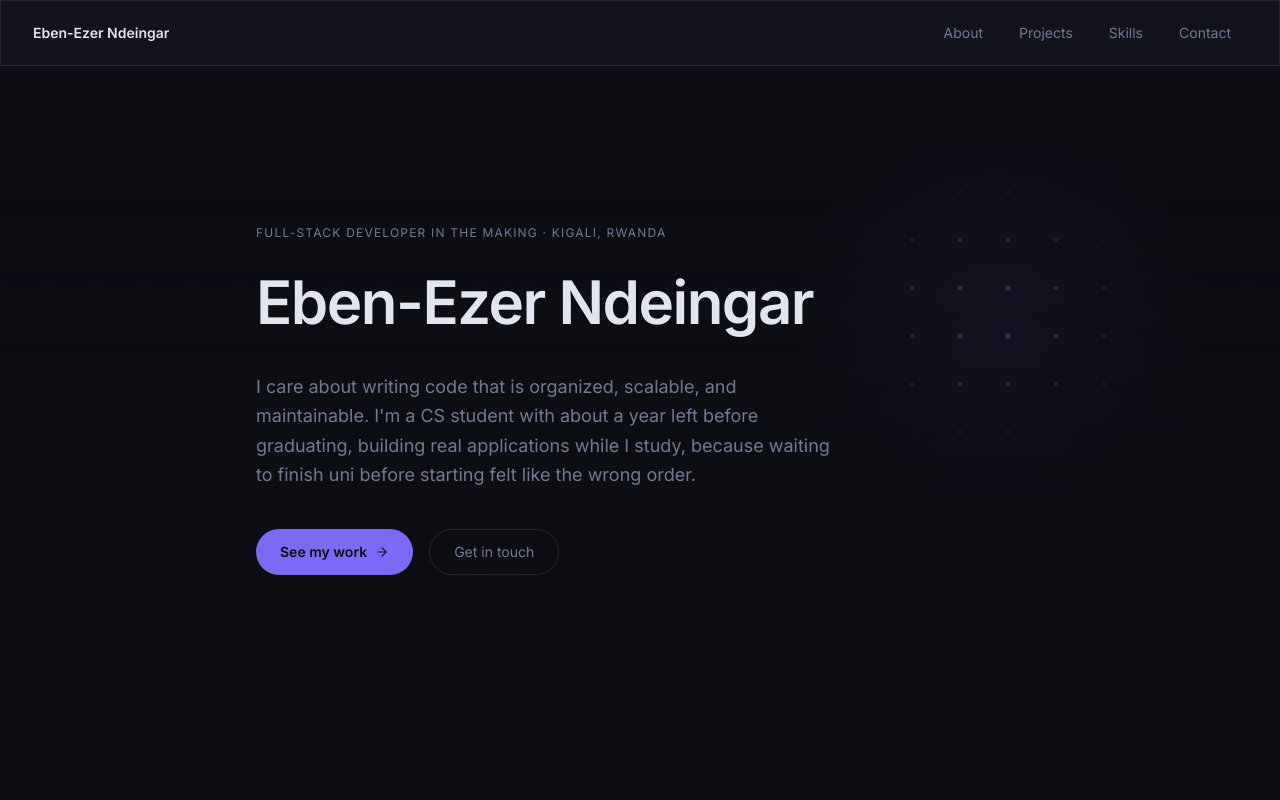
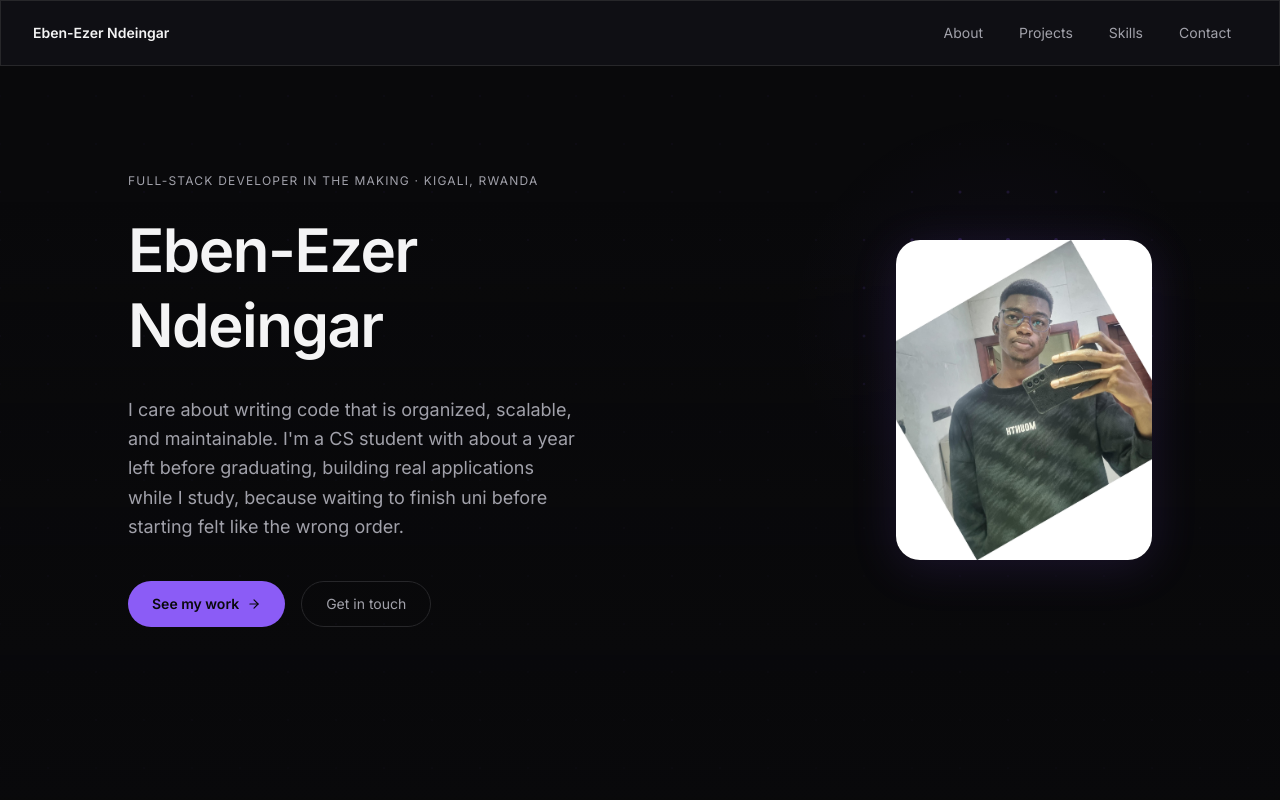
Before and after one commit to Zolender/Z-folio, a React (Vite) app: page / in a window 1280 px wide. Shown: the top 800 px of the page. Built offline with nearby package versions, Linux system fonts and the light colour scheme.

Commit message:
refactor: animation direction and color palette

```diff
--- a/src/components/layout/Background.tsx
+++ b/src/components/layout/Background.tsx
@@ -4,7 +4,7 @@ import { useMotion } from "../../hooks/useMotion";
 type Ripple = { x: number; y: number; radius: number; alpha: number };
 
 const SPACING = 48;
-const ACCENT = "124, 106, 247";
+const ACCENT = "139, 92, 246";
 const PROXIMITY_RADIUS = 180;
 const GLOW_RADIUS = 210;
 const RIPPLE_INTERVAL_MS = 80;
@@ -173,7 +173,7 @@ export default function Background() {
             className="absolute inset-0"
             style={{
               background:
-                "linear-gradient(to bottom, transparent 0%, transparent 25%, rgba(13,14,20,0.35) 65%, rgba(13,14,20,0.55) 100%)",
+                "linear-gradient(to bottom, transparent 0%, transparent 25%, rgba(9,9,11,0.35) 65%, rgba(9,9,11,0.55) 100%)",
             }}
           />
         </>
--- a/src/components/sections/About.tsx
+++ b/src/components/sections/About.tsx
@@ -5,7 +5,7 @@ export default function About() {
   const last = about.paragraphs.length - 1;
 
   return (
-    <SectionWrapper id="about" from="top-right">
+    <SectionWrapper id="about" from="left">
       <div className="max-w-3xl mx-auto w-full">
         <p className="text-xs tracking-widest uppercase text-muted mb-10">
           About
--- a/src/components/sections/Contact.tsx
+++ b/src/components/sections/Contact.tsx
@@ -38,7 +38,7 @@ export default function Contact() {
   }
 
   return (
-    <SectionWrapper id="contact" from="bottom-right">
+    <SectionWrapper id="contact" from="right">
       <div className="max-w-3xl mx-auto w-full">
         <p className="text-xs tracking-widest uppercase text-muted mb-4">
           Contact
--- a/src/components/sections/Hero.tsx
+++ b/src/components/sections/Hero.tsx
@@ -54,18 +54,20 @@ export default function Hero() {
     <SectionWrapper className="min-h-screen flex flex-col justify-center" noAnimation>
       <motion.div style={{ y, opacity, scale }}>
         <motion.div
-          className="max-w-3xl mx-auto w-full"
+          className="max-w-5xl mx-auto w-full grid grid-cols-1 md:grid-cols-2 gap-12 md:gap-16 items-center"
           initial={reduced ? false : { opacity: 0, y: 24 }}
           animate={{ opacity: 1, y: 0 }}
           transition={{ duration: 0.65, ease: "easeOut" }}
         >
+          {/* Text */}
+          <div>
             <p className="text-xs tracking-widest uppercase text-muted mb-6">
               {hero.tagline}
             </p>
-          <h1 className="text-6xl font-semibold tracking-tight text-ink leading-tight mb-8">
+            <h1 className="text-5xl md:text-6xl font-semibold tracking-tight text-ink leading-tight mb-8">
               {hero.name}
             </h1>
-          <p className="text-lg text-muted max-w-xl leading-relaxed mb-10">
+            <p className="text-lg text-muted max-w-md leading-relaxed mb-10">
               {hero.bio}
             </p>
             <div className="flex gap-4">
@@ -85,6 +87,19 @@ export default function Hero() {
                 {hero.ctas.secondary.label}
               </MagneticLink>
             </div>
+          </div>
+
+          {/* Photo */}
+          <div className="flex justify-center md:justify-end order-first md:order-last">
+            <div className="relative">
+              <img
+                src="/me.jpg"
+                alt="Eben-Ezer Ndeingar"
+                className="w-56 h-72 md:w-64 md:h-80 object-cover object-top rounded-3xl ring-1 ring-accent/25"
+                style={{ boxShadow: "0 8px 48px rgba(139, 92, 246, 0.14)" }}
+              />
+            </div>
+          </div>
         </motion.div>
       </motion.div>
     </SectionWrapper>
--- a/src/styles/global.css
+++ b/src/styles/global.css
@@ -1,14 +1,14 @@
 @import "tailwindcss";
 
 @theme {
-  --color-canvas: #0d0e14;
-  --color-surface: #13141e;
-  --color-raise: #1a1b28;
-  --color-accent: #7c6af7;
-  --color-accent-dim: #5b4de8;
-  --color-ink: #e2e4f0;
-  --color-muted: #737994;
-  --color-edge: #252639;
+  --color-canvas: #09090b;
+  --color-surface: #111116;
+  --color-raise: #1c1c22;
+  --color-accent: #8b5cf6;
+  --color-accent-dim: #7c3aed;
+  --color-ink: #f4f4f5;
+  --color-muted: #a1a1aa;
+  --color-edge: #27272a;
 }
 
 @utility scrollbar-hide {
```
Also changed, not shown: public/me.jpg (added). Lines whose indentation alone changed are shown as unchanged.
